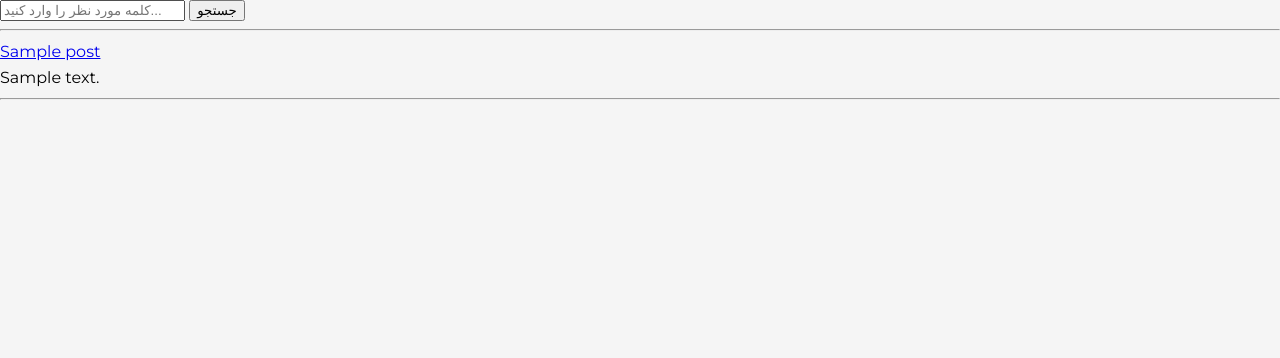
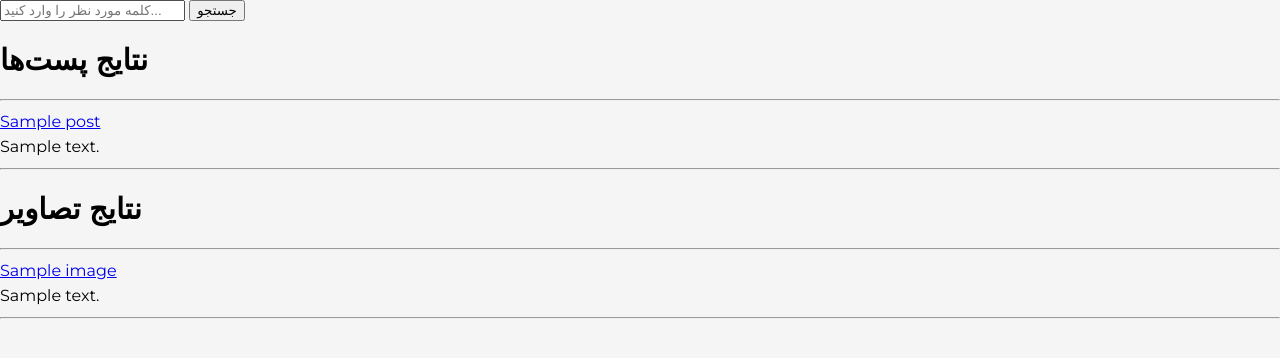
Before and after one commit to danialsadri/weblog, a Django app: template blog/templates/blog/search.html in a window 1280 px wide. Shown: the top 358 px of the page. Run offline with Django 4.2, Linux system fonts and the light colour scheme; the template is opened without the code that fills it: most values are stand-ins (such as "Sample title", 1, 10 or a date in 2020); parts of the project's set-up code (start-up, migrations or seed data) failed here and were passed over.

Commit message:
change search.html

```diff
--- a/blog/templates/blog/search.html
+++ b/blog/templates/blog/search.html
@@ -5,9 +5,12 @@
 
 {% block content %}
     {% if query %}
-        <span>{{ results|length }}:</span> <span>نتایج جستجو برای {{ query }}</span>
+        <span>{{ post_results|length }}:</span> <span>نتایج جستجو برای {{ query }}</span><br>
+        <span>{{ image_results|length }}:</span> <span>نتایج جستجو برای {{ query }}</span>
     {% endif %}
-    {% for post in results %}
+
+    <h2>نتایج پست‌ها</h2>
+    {% for post in post_results %}
         <div>
             <hr>
             <p><a href="{{ post.get_absolute_url }}">{{ post.title }}</a></p>
@@ -18,4 +21,17 @@
         <p>هیچ نتیجه ای یافت نشد...</p>
     {% endfor %}
 
+    <h2>نتایج تصاویر</h2>
+    {% for image in image_results %}
+        <div>
+            <hr>
+            <p><a href="{{ image.post.get_absolute_url }}">{{ image.title }}</a></p>
+            <p>{{ image.description|linebreaks }}</p>
+            <hr>
+        </div>
+    {% empty %}
+        <p>هیچ نتیجه ای یافت نشد...</p>
+    {% endfor %}
+
+
 {% endblock %}
```
Also changed, not shown: blog/views.py (+11 -8 lines).
